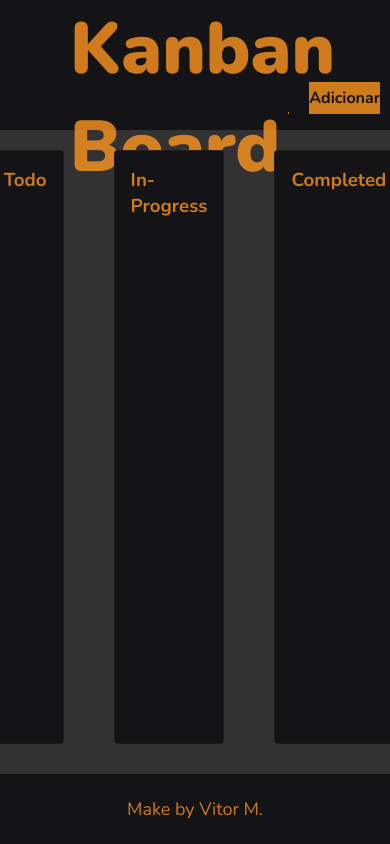
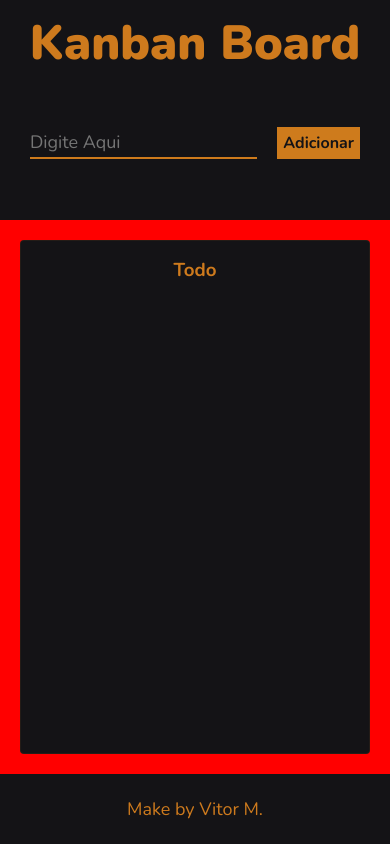
Before and after one commit to vitor-mat/Drag-and-drop-project, a React (Create React App) app: page / in a window 390 px wide. Built offline with nearby package versions, Linux system fonts and the light colour scheme.

Commit message:
projeto esta responsivo

```diff
--- a/src/components/board/style.js
+++ b/src/components/board/style.js
@@ -6,7 +6,7 @@ export const Container = styled.div`
     background: ${backgroundColor};
     border: 1px solid #fb951f11;
     border-radius: 4px;
-    width: 350px;
+    min-width: 350px;
     display: flex;
     flex-direction: column;
     align-items: center;
--- a/src/pages/kanban/index.js
+++ b/src/pages/kanban/index.js
@@ -129,8 +129,9 @@ export const KanbanPage = () => {
                 </div>
             </header>
             <main>
+                <div id="test">
                 {
-                    <DragDropContext onDragEnd={handleOnDragEnd} id="drag-context">
+                    <DragDropContext onDragEnd={handleOnDragEnd}>
                         {
                             cardListData.map((data, index) => {
                                 return (
@@ -189,6 +190,8 @@ export const KanbanPage = () => {
                         }
                     </DragDropContext>
                 }
+
+                </div>
             </main>
             <footer>
                 <span>Make by Vitor M.</span>
--- a/src/pages/kanban/style.js
+++ b/src/pages/kanban/style.js
@@ -10,6 +10,7 @@ export const Container = styled.div`
     flex-direction: column;
     align-items: center;
     background: rgba(50, 50, 50);
+    overflow-x: hidden;
 
     header{
         width: 100%;
@@ -73,34 +74,62 @@ export const Container = styled.div`
                 opacity: .5;
             }
         }
+
+        @media(max-width: 1000px){
+            height: 220px;
+            display: flex;
+            flex-direction: column;
+            justify-content: center;
+            align-items: center;
+            padding: 10px;
+
+            h1{
+                text-align: center;
+            }
+
+            #add-div{
+                padding: 0 50px;
+            }
+        }
+
+        @media(max-width: 530px){
+            h1{
+                font-size: 48px;
+            }
+
+            #add-div{
+                padding: 0 20px;
+            }
+        }
+
     }
 
     main{
         width: 100%;
         flex: 1;
-        display: flex;
-        justify-content: center;
-        gap: 50px;
-        padding-top: 20px;
-        overflow: auto;
-        margin-bottom: 30px;
-    }
 
-    .dropzone-container{
-        width: 100%;
-        min-height: 200px;
-        background: #141316;
+        background: blue;
 
-        transition: .4s;
+        display: grid;
+        grid-template-areas: "all";
+        grid-template-column: 1fr;
+        grid-template-row: 1fr;
 
-        display: flex;
-        flex-direction: column;
-        gap: 20px;
-    }
+        #test{
+            grid-area: all;
+            display: flex;
+            gap: 20px;
+            padding: 20px;
+            width: 100%;
+            flex: 1;
+            overflow: auto;
+            background: red;
 
-    span{
-        widht: 100%;
-        padding: 0 10px;
+            span{
+                widht: 100%;
+                padding: 0 10px;
+            }
+        }
     }
 
     footer{
```
